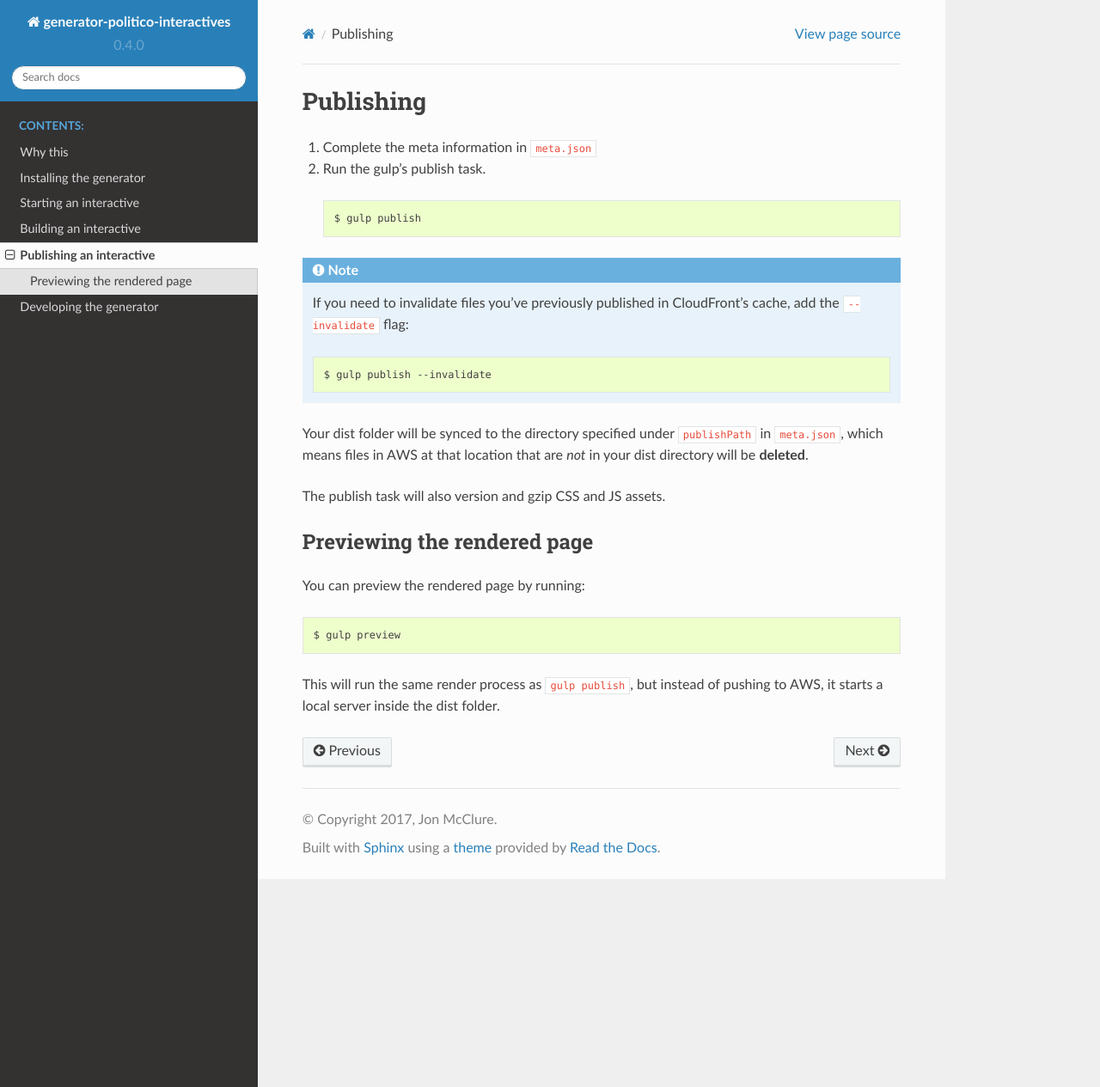
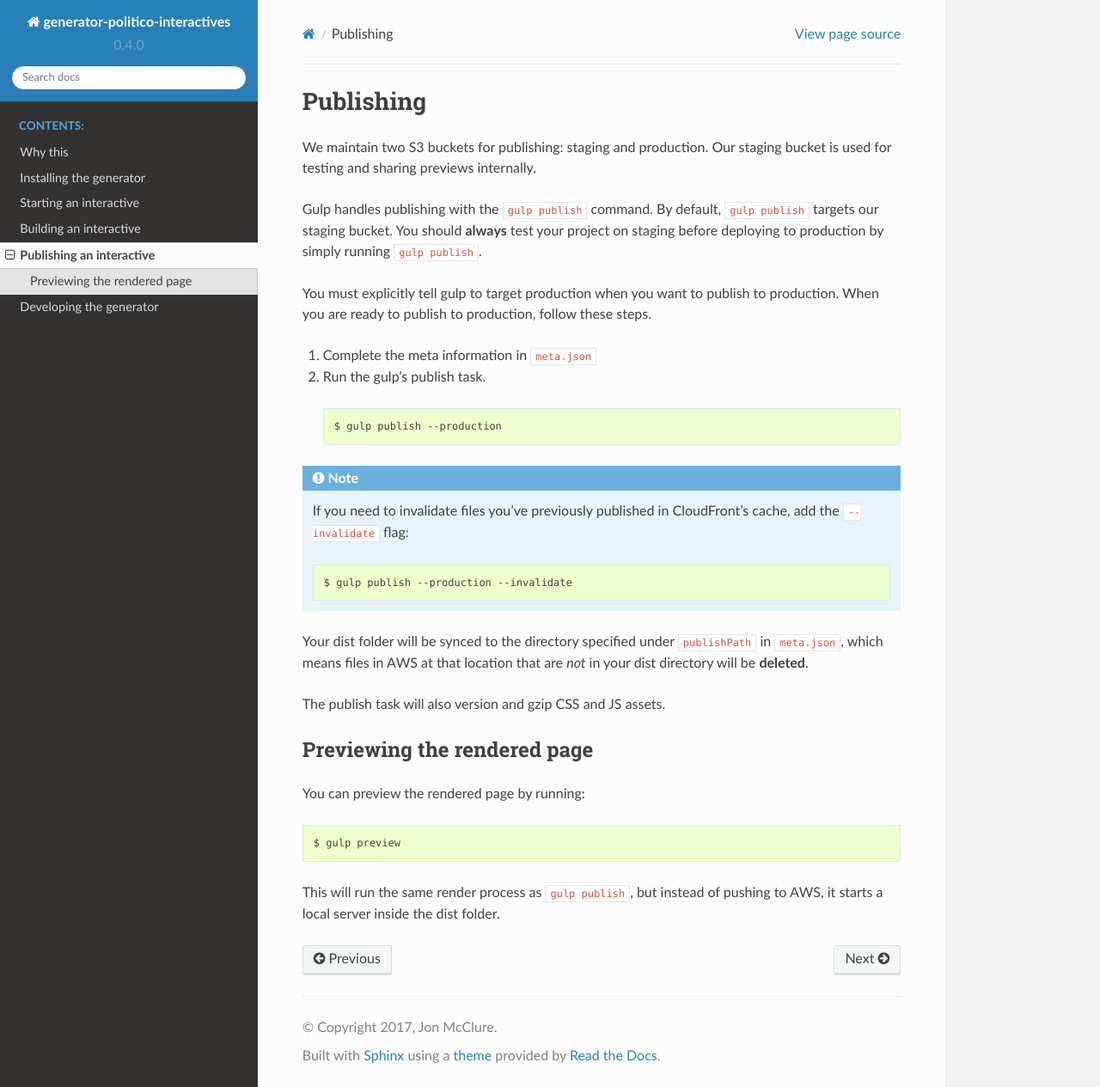
Before and after one commit to The-Politico/generator-politico-interactives, a Sphinx documentation site: the page built from docs/source/publishing.rst, in a window 1280 px wide and 1265 px high. Shown: the whole window at 86% size. Built offline with Sphinx 7.4.7 and the Read the Docs theme 2.0.0, drawn with Linux system fonts in a browser that asks for light colours.

Commit message:
rewrite publishing docs

```diff
--- a/docs/source/publishing.rst
+++ b/docs/source/publishing.rst
@@ -1,5 +1,11 @@
 Publishing
 ==========
+
+We maintain two S3 buckets for publishing: staging and production. Our staging bucket is used for testing and sharing previews internally.
+
+Gulp handles publishing with the :code:`gulp publish` command. By default, :code:`gulp publish` targets our staging bucket. You should **always** test your project on staging before deploying to production by simply running :code:`gulp publish`.
+
+You must explicitly tell gulp to target production when you want to publish to production. When you are ready to publish to production, follow these steps.
 
 1. Complete the meta information in :code:`meta.json`
 
@@ -7,7 +13,7 @@ Publishing
 
   ::
 
-    $ gulp publish
+    $ gulp publish --production
 
 .. note::
 
@@ -15,7 +21,7 @@ Publishing
 
   ::
 
-      $ gulp publish --invalidate
+      $ gulp publish --production --invalidate
 
 Your dist folder will be synced to the directory specified under :code:`publishPath` in :code:`meta.json`, which means files in AWS at that location that are `not` in your dist directory will be **deleted**.
 
```
